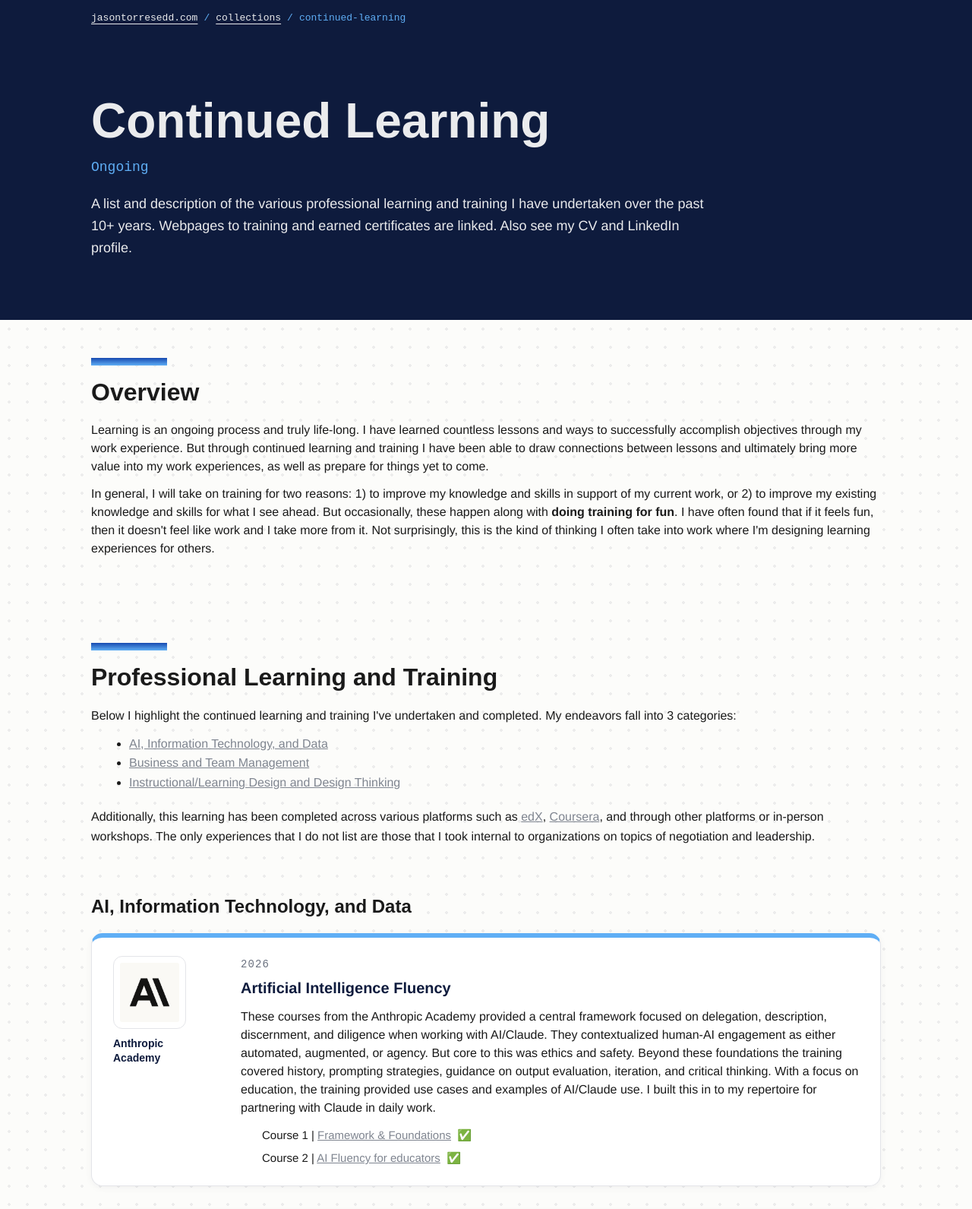
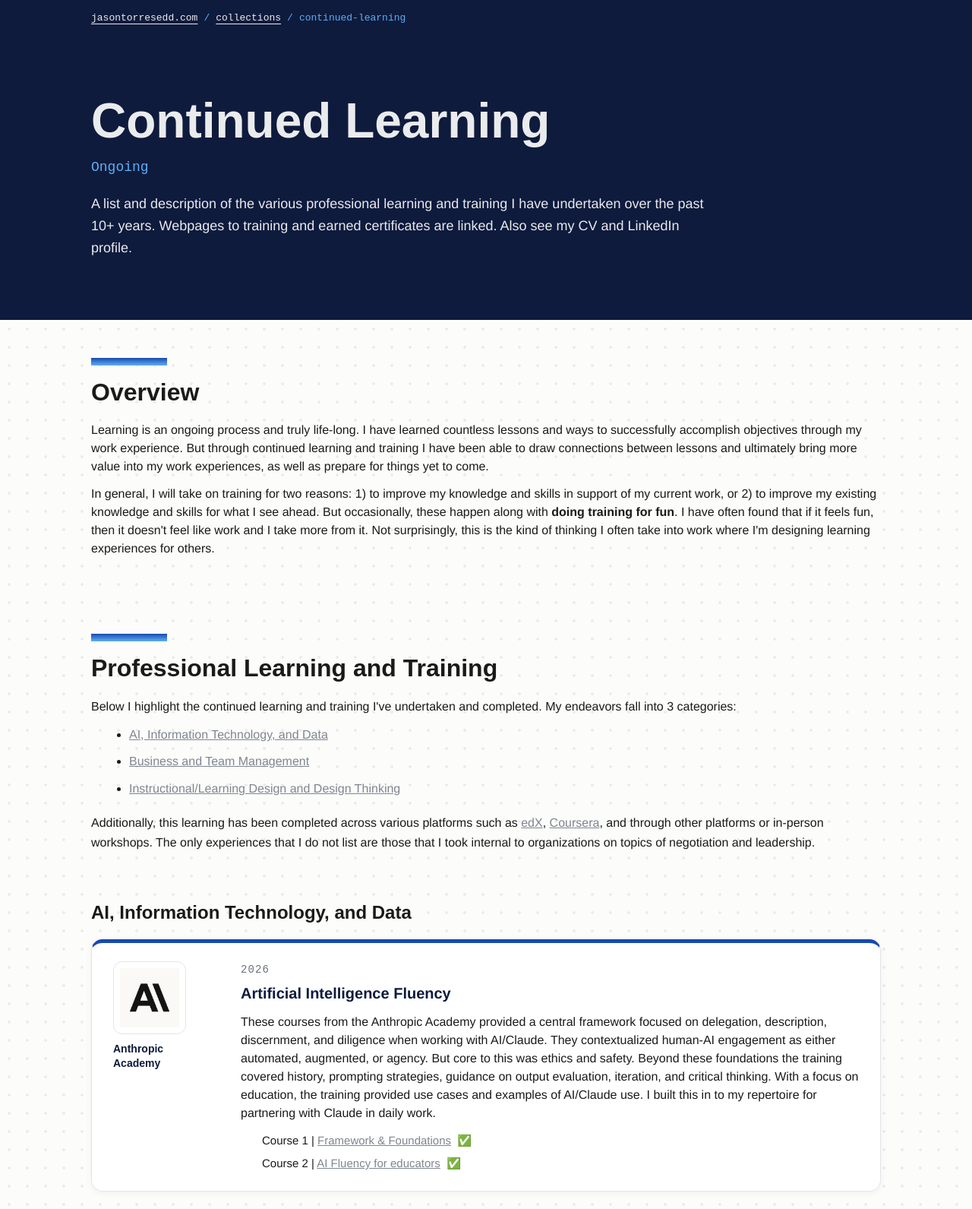
Before and after one commit to jasontorresedd/jasontorresedd.github.io, a plain HTML site: page sec-col/continued-learning.html in a window 1280 px wide. Shown: the top 1591 px of the page at 76% size. Drawn offline with Linux system fonts and the light colour scheme; a web font is replaced by a local one.

Commit message:
list and spacing revisions

```diff
--- a/styling/style-ep1.css
+++ b/styling/style-ep1.css
@@ -196,6 +196,20 @@
   .list__indent {
     padding-left: 50px;
     margin-bottom: 20px;
+  }
+
+  /* Add space between list items */
+  .list__indent > li + li {
+    margin-top: 10px;
+  }
+
+  .list__indent > li::marker {
+    color: var(--color-body-text);
+    font-weight: var(--fw-bold);
+  }
+
+  ol.list__indent > li::marker {
+    font-weight: var(--fw-bold);
   }
   /* End — Paragraph Text */
 
@@ -565,7 +579,8 @@
 
   /* Start — Section Padding */
   #overview,
-  #artifacts {
+  #artifacts,
+  #claude-partnering {
     padding-block-start: 50px;
     padding-block-end: 50px;
   }
@@ -576,6 +591,9 @@
   #impact {
     padding-block-start: 50px;
     padding-block-end: 100px; /* Increased space between the final section and footer. */
+  }
+  .page-body section > .wrapper > :last-child {
+    margin-bottom: 0;
   }
   /* End — Section Padding */
 
@@ -787,7 +805,7 @@
     gap: 28px;
     background: var(--color-card);
     border: 1px solid var(--color-hairline);
-    border-top: 6px solid var(--key, var(--color-accent));
+    border-top: 5px solid var(--key, var(--color-primary-mid-alt));
     border-radius: 15px;
     padding: 24px 28px;
     box-shadow: 0 2px 10px rgba(14, 27, 61, 0.05);
```
